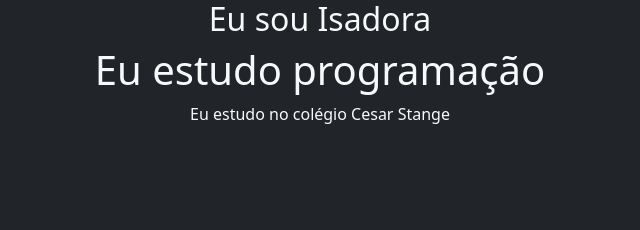
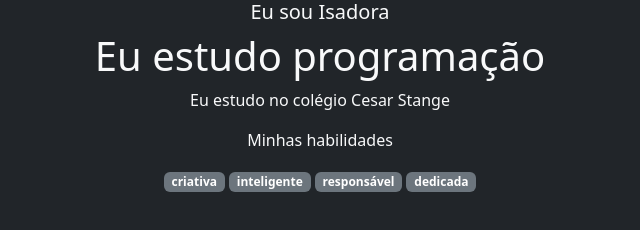
Before and after one commit to Isadean/Meu-portfolio-, a plain HTML site: page index.html in a window 1280 px wide. Shown: the whole page, without its empty margins (320-960 px from the left). Drawn offline with nearby package versions, Linux system fonts and the light colour scheme.

Commit message:
minhas habilidades

```diff
--- a/index.html
+++ b/index.html
@@ -9,10 +9,17 @@
 
 
 <body class="text-center bg-dark text-light">
- <h2>
+ <h2 class="lead">
     Eu sou Isadora
  </h2>
  <h1>Eu estudo programação</h1>
  <p>Eu estudo no colégio Cesar Stange</p>
+ <p>Minhas habilidades</p>
+ <div>
+    <p class="badge bg-secondary">criativa</p>
+    <p class="badge bg-secondary">inteligente</p>
+    <p class="badge bg-secondary">responsável</p>
+    <p class="badge bg-secondary">dedicada</p>
+ </div>
 </body>
 </html>
```
